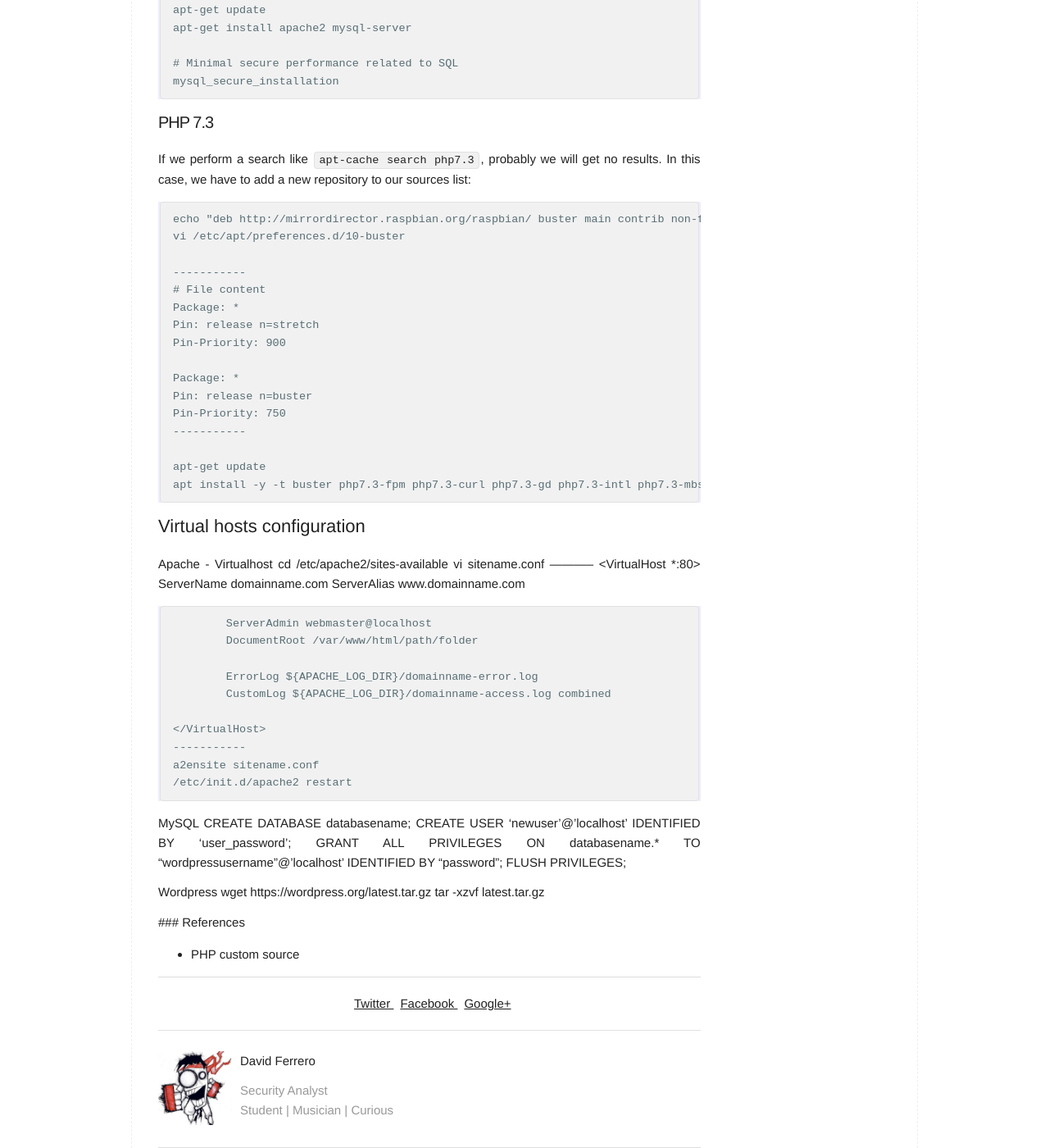
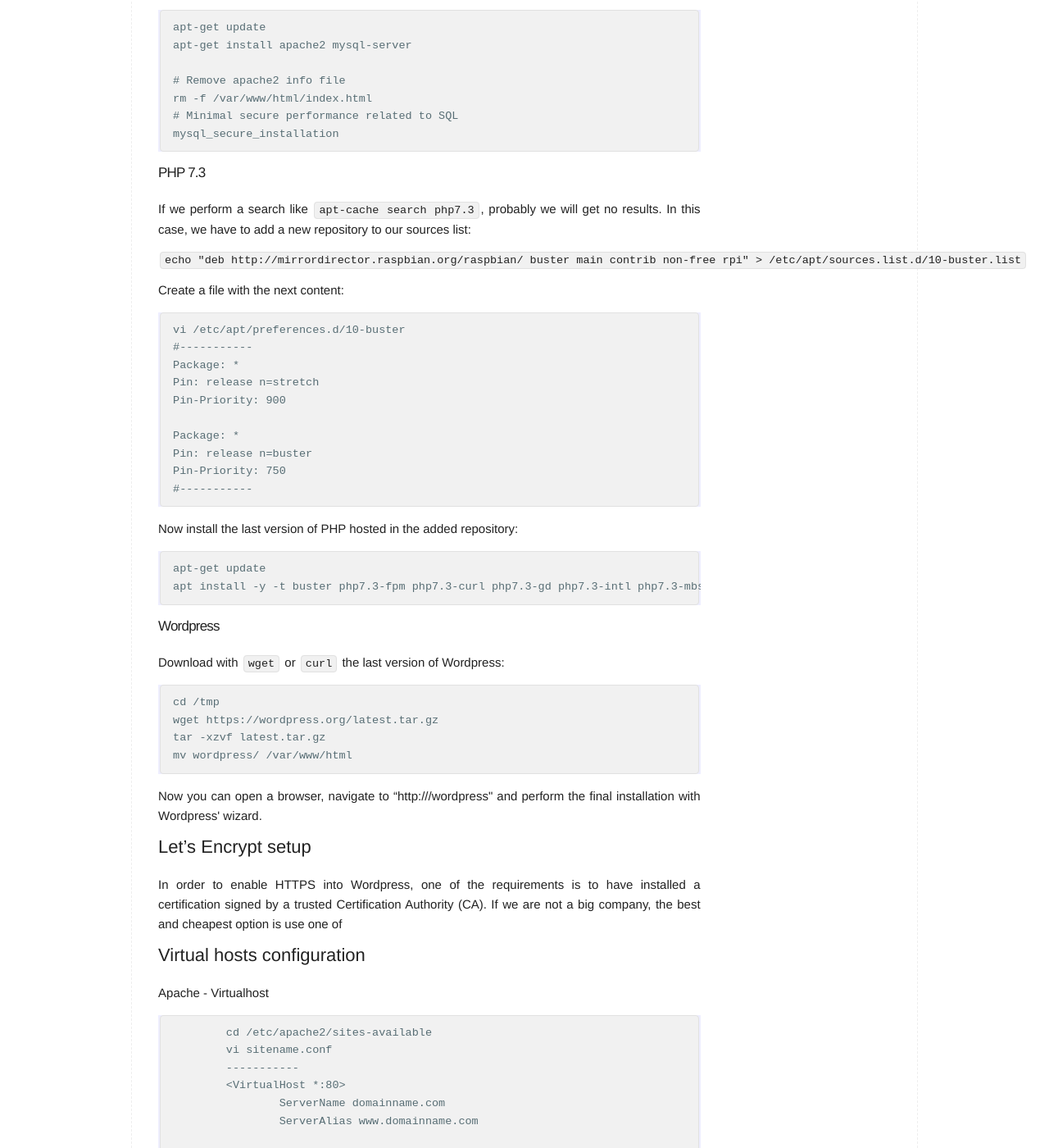
Before and after one commit to dferrero/dferrero.github.io, a Jekyll site: the page built from _posts/2019-07-12-wordpress.md, in a window 1280 px wide and 1400 px high, scrolled down 753 px. Shown: the whole window at 82% size. Built offline with Jekyll 4.4.1, drawn with Linux system fonts in a browser that asks for light colours; some of the changed text lies outside the part shown.

Commit message:
Wordpress draft v2

````diff
--- a/_posts/2019-07-12-wordpress.md
+++ b/_posts/2019-07-12-wordpress.md
@@ -17,6 +17,7 @@
 - [Let's Encrypt setup](#lets-encrypt-setup)
 - [Enabling HTTPS in Wordpress](#enabling-https-in-wordpress)
 - [Hardening Wordpress](#hardening-wordpress)
+- [Multisite multidomain Wordpress](#multisite-multidomain-wordpress)
 - [References](#references)
 
 ## Secure installation
@@ -27,25 +28,27 @@
 
 Here is a summary of all steps for a fresh installation, including PHP 7.3.
 
-### Core packages
+#### Core packages
 ```
 apt-get update
 apt-get install apache2 mysql-server
 
+# Remove apache2 info file
+rm -f /var/www/html/index.html
 # Minimal secure performance related to SQL
 mysql_secure_installation
 ```
 
-### PHP 7.3
+#### PHP 7.3
 
 If we perform a search like `apt-cache search php7.3`, probably we will get no results. In this case, we have to add a new repository to our sources list:
 
+```echo "deb http://mirrordirector.raspbian.org/raspbian/ buster main contrib non-free rpi" > /etc/apt/sources.list.d/10-buster.list```
+
+Create a file with the next content:
 ```
-echo "deb http://mirrordirector.raspbian.org/raspbian/ buster main contrib non-free rpi" > /etc/apt/sources.list.d/10-buster.list
 vi /etc/apt/preferences.d/10-buster
-
------------
-# File content
+#-----------
 Package: *
 Pin: release n=stretch
 Pin-Priority: 900
@@ -53,15 +56,37 @@
 Package: *
 Pin: release n=buster
 Pin-Priority: 750
------------
+#-----------
+```
 
+Now install the last version of PHP hosted in the added repository:
+```
 apt-get update
 apt install -y -t buster php7.3-fpm php7.3-curl php7.3-gd php7.3-intl php7.3-mbstring php7.3-mysql php7.3-imap php7.3-opcache php7.3-sqlite3 php7.3-xml php7.3-xmlrpc php7.3-zip php7.3-bcmath php-apcu libapache2-mod-php7.3
 ```
 
+#### Wordpress
+
+Download with `wget` or `curl` the last version of Wordpress:
+```
+cd /tmp
+wget https://wordpress.org/latest.tar.gz
+tar -xzvf latest.tar.gz
+mv wordpress/ /var/www/html
+```
+
+Now you can open a browser, navigate to "http://<your_ip_address>/wordpress" and perform the final installation with Wordpress' wizard.
+
+## Let's Encrypt setup
+
+In order to enable HTTPS into Wordpress, one of the requirements is to have installed a certification signed by a trusted Certification Authority (CA). If we are not a big company, the best and cheapest option is use one of
+
+
+
 ## Virtual hosts configuration
 
 Apache - Virtualhost
+```
 	cd /etc/apache2/sites-available
 	vi sitename.conf
 	-----------
@@ -79,16 +104,18 @@
 	-----------
 	a2ensite sitename.conf
 	/etc/init.d/apache2 restart
+```
 
 MySQL
+```
 	CREATE DATABASE databasename;
 	CREATE USER 'newuser'@'localhost' IDENTIFIED BY 'user_password';
 	GRANT ALL PRIVILEGES ON databasename.* TO "wordpressusername"@'localhost' IDENTIFIED BY "password";
 	FLUSH PRIVILEGES;
+```
 
-Wordpress
-	wget https://wordpress.org/latest.tar.gz
-	tar -xzvf latest.tar.gz
+## Hardening
+WIP
 
-### References
+## References
 - PHP custom source
````
